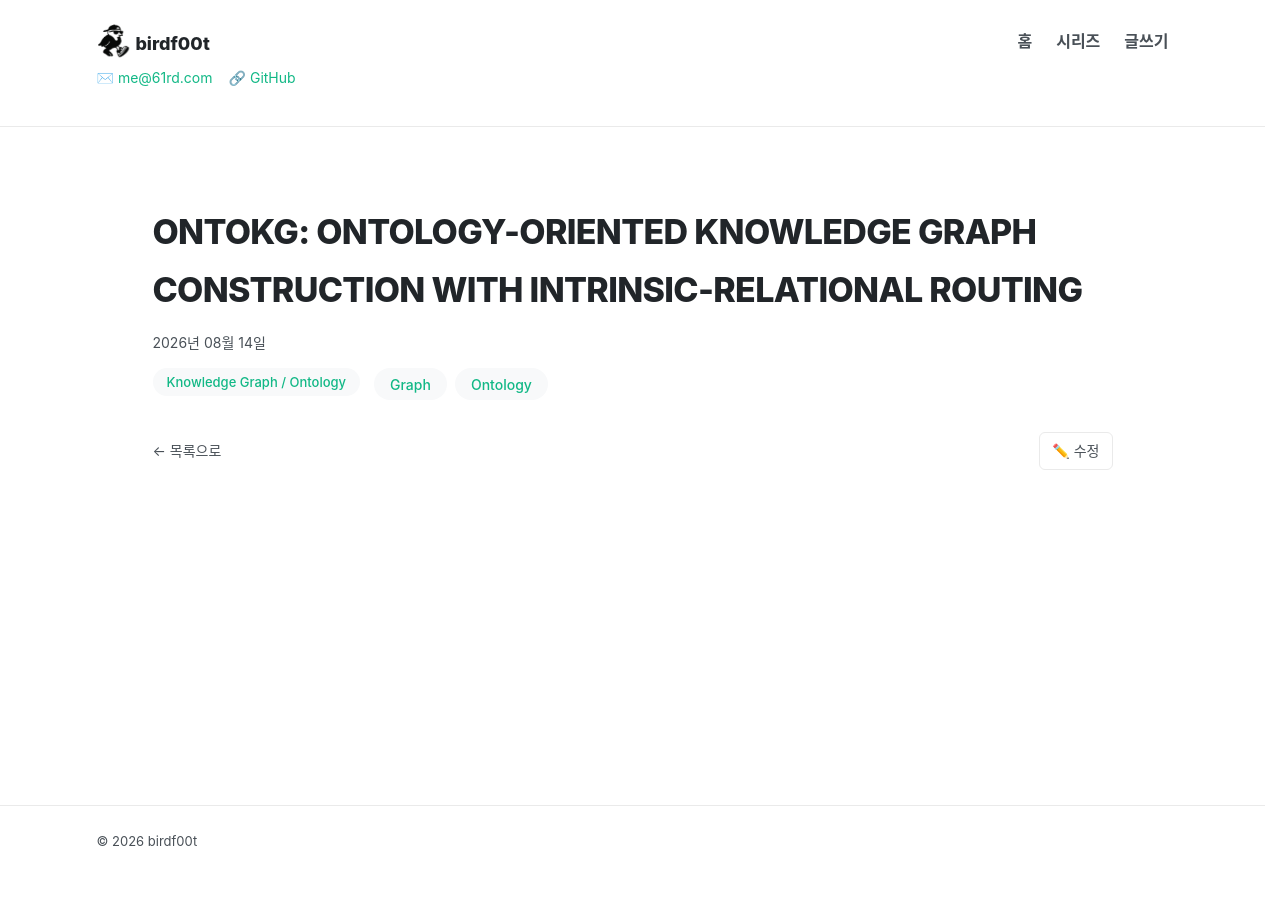
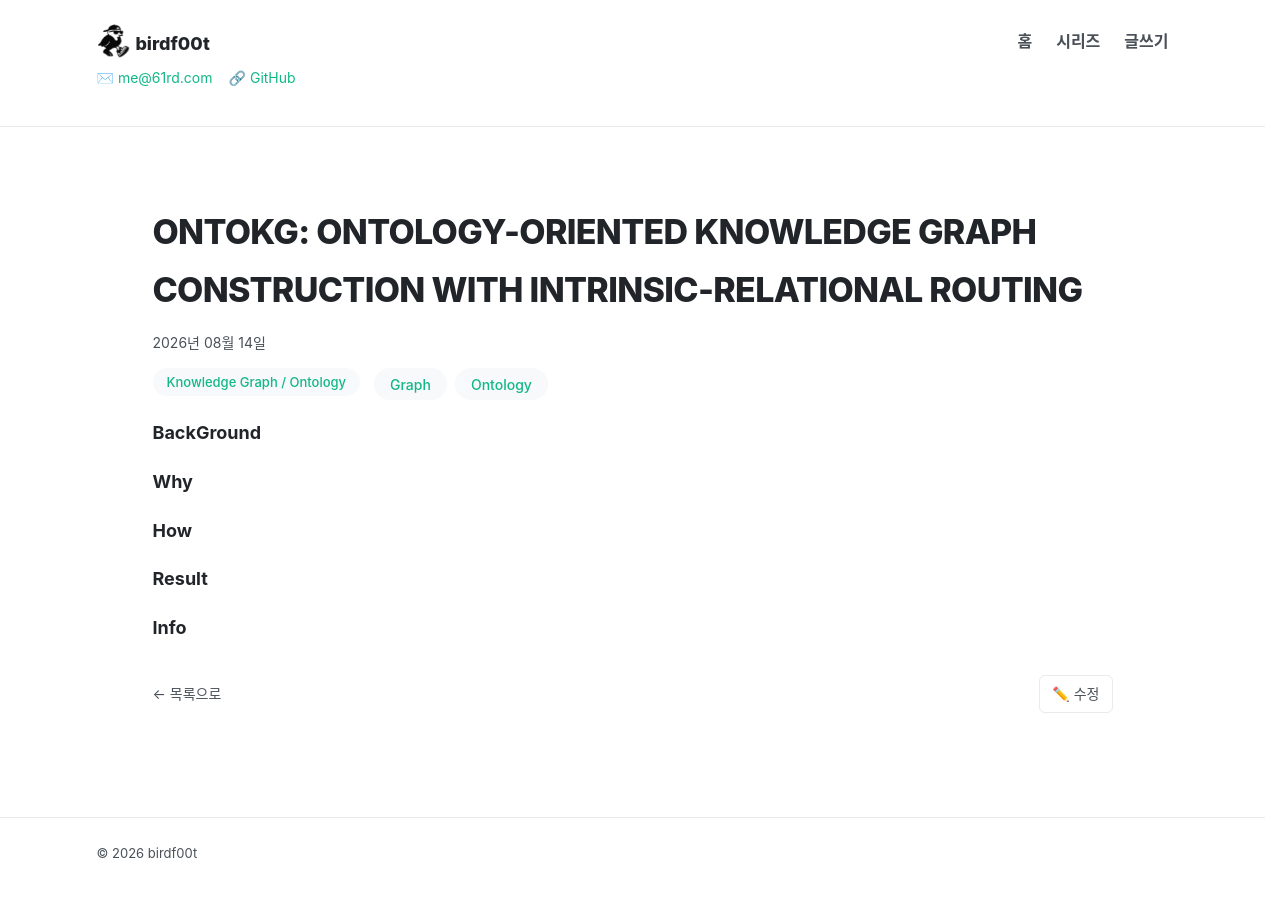
Before and after one commit to birdf00t/birdf00t.github.io, a Jekyll site: the page built from _posts/2026-08-14-ontokg-ontology-oriented-knowledge-graph-construction-with-intrinsic-relational-routing.md, in a window 1280 px wide. Built offline with Jekyll 4.4.1, drawn with Linux system fonts in a browser that asks for light colours.

Commit message:
글 수정: ONTOKG: ONTOLOGY-ORIENTED KNOWLEDGE GRAPH CONSTRUCTION WITH INTRINSIC-RELATIONAL ROUTING

```diff
--- a/_posts/2026-08-14-ontokg-ontology-oriented-knowledge-graph-construction-with-intrinsic-relational-routing.md
+++ b/_posts/2026-08-14-ontokg-ontology-oriented-knowledge-graph-construction-with-intrinsic-relational-routing.md
@@ -5,3 +5,9 @@ date: 2026-08-14 12:00:53 +0900
 series: Knowledge Graph / Ontology
 tags: [Graph, Ontology]
 ---
+
+### BackGround
+### Why
+### How
+### Result
+### Info
```
